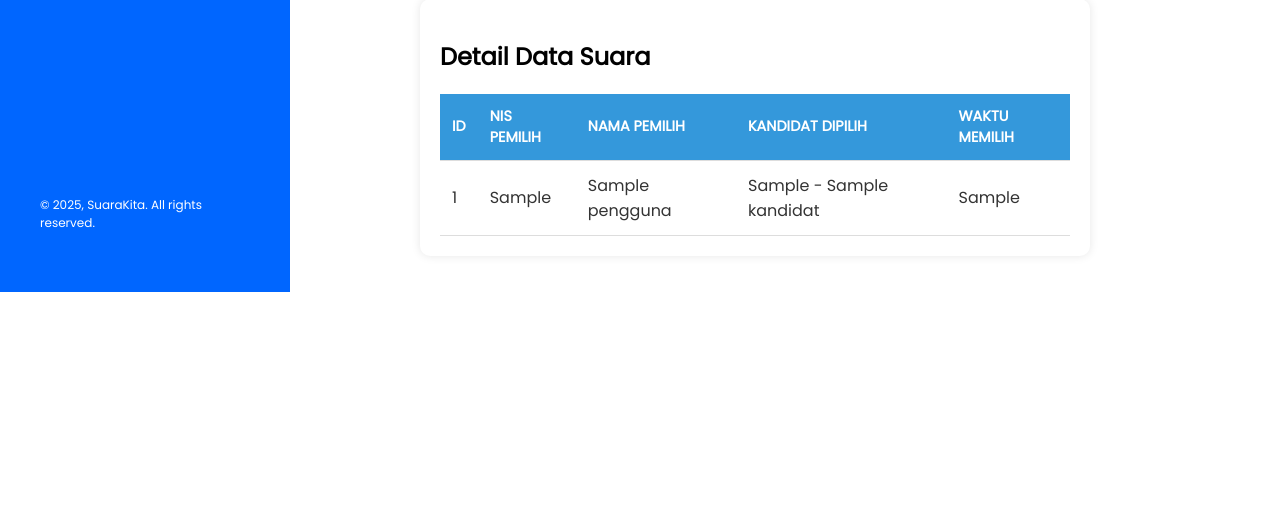
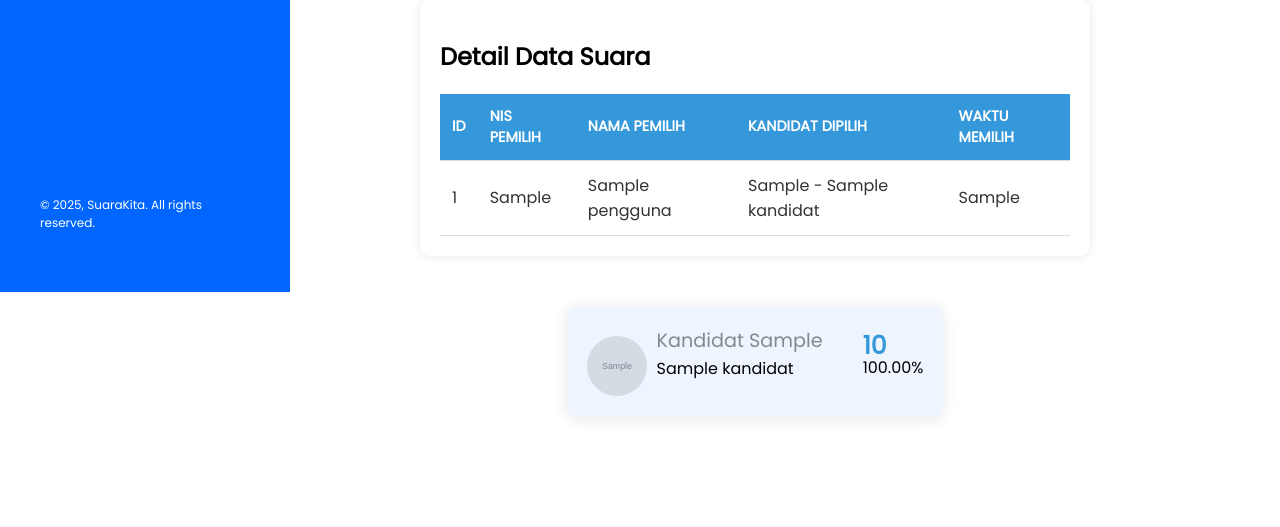
Before and after one commit to hanakhaii/SuaraKita, a PHP site: page /data_suara.php in a window 1280 px wide. Shown: the part 548-1075 px from the top of the page. Before the commit the page ends 840 px from the top, so only its background shows below. Run offline with PHP 8.4, Linux system fonts and the light colour scheme; tables that the repository leaves empty or names only in its code hold one stand-in row (values such as "Sample post"); grey boxes marked "Sample" are stand-in pictures.

Commit message:
revisi tampilan data_suara

```diff
--- a/Backend/dashboardmin.css
+++ b/Backend/dashboardmin.css
@@ -350,6 +350,12 @@ body {
         margin-top: 50px;
       }
 
+      .img-kandidat {
+        width: 50px;
+        height: 50px;
+        border-radius: 50%;
+      }
+
       .data-box {
         display: flex;
         flex-direction: row;
--- a/Backend/data_suara.php
+++ b/Backend/data_suara.php
@@ -1,9 +1,8 @@
 <?php
 include 'db.php';
 $db = new Database();
-$kandidatData = $db->getAllKandidat(); // Ambil data kandidat dari database
-
-
+$kandidatData = $db->getAllKandidat();
+$totalSuara = $dbsuara->getTotalSuara();
 ?>
 
 <!DOCTYPE html>
@@ -22,6 +21,14 @@ $kandidatData = $db->getAllKandidat(); // Ambil data kandidat dari database
     <link rel="stylesheet" href="dashboardmin.css">
     <script src="https://cdn.jsdelivr.net/npm/chart.js"></script>
     <title>Dashboard Admin SuaraKita</title>
+
+    <style>
+        img {
+            width: 60px;
+            height: 60px;
+            border-radius: 50%;
+        }
+    </style>
 </head>
 
 <body>
@@ -131,9 +138,30 @@ $kandidatData = $db->getAllKandidat(); // Ambil data kandidat dari database
                     </tbody>
                 </table>
             </div>
-
-
-
+            <?php
+            // Loop untuk menampilkan data kandidat + persentase
+            foreach ($kandidatData as $dataKandidat) {
+                $persentase = ($totalSuara > 0)
+                    ? ($dataKandidat['jumlah_suara'] / $totalSuara) * 100
+                    : 0;
+            ?>
+            <div class="data-container">
+                <div class="data-box">
+                    <div class="img-kandidat"><img src="<?= $dataKandidat['foto'] ?>"></div>
+                    <div class="name">
+                        <div class="candidate-name">Kandidat <?= $dataKandidat['no_urut'] ?></div>
+                        <div>
+                            <p><?= $dataKandidat['nama'] ?></p>
+                        </div>
+                    </div>
+                    <div class="horizontal-line"></div>
+                    <div class="jumlah">
+                        <div class="vote-count"><?= number_format($dataKandidat['jumlah_suara']) ?></div>
+                        <div class="percentage"><?= number_format($persentase, 2) ?>%</div>
+                    </div>
+                </div>
+            </div>
+            <?php } ?>
         </main>
     </div>
 
```
Also changed, not shown: Backend/data_pemilih.php (+4 -4 lines).
